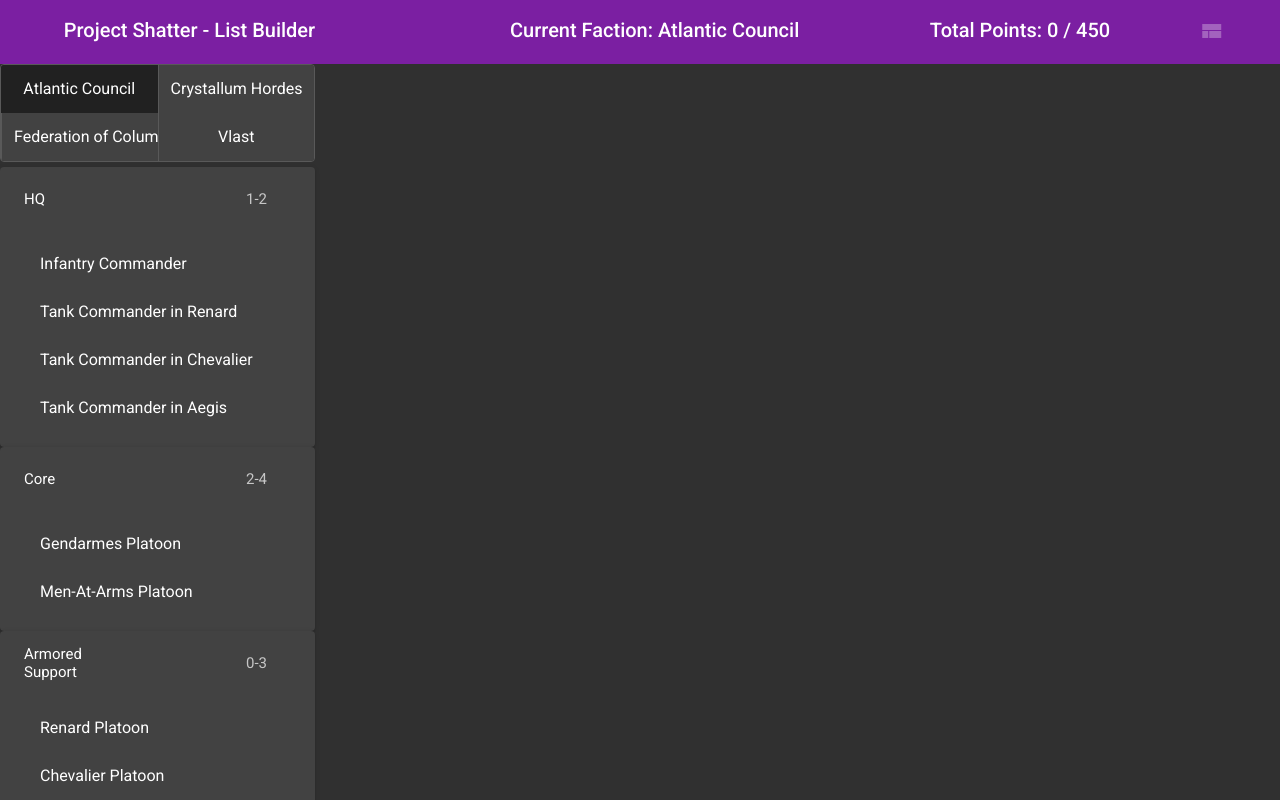
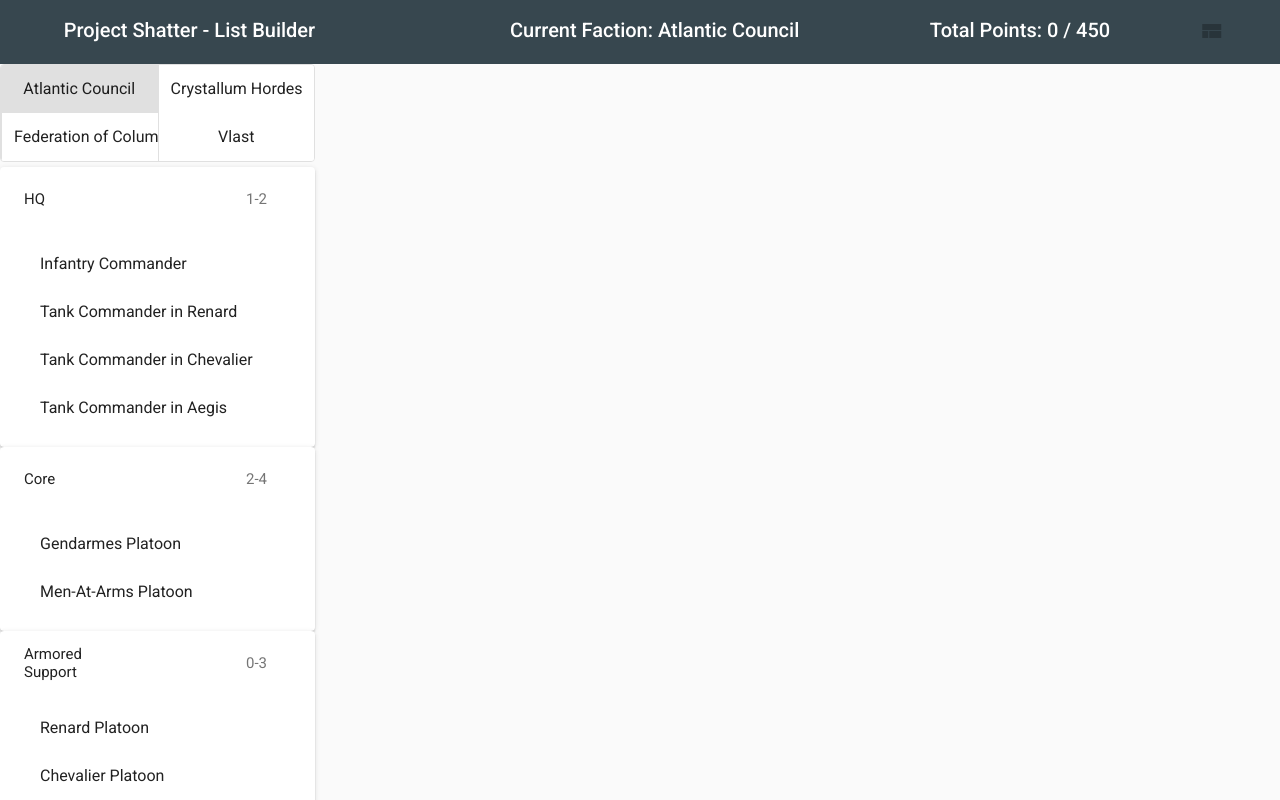
Before and after one commit to kmskov/shatter-list-builder, an Angular app: page / in a window 1280 px wide. Shown: the top 800 px of the page. Built offline with nearby package versions, Linux system fonts and the light colour scheme.

Commit message:
added custom theme

```diff
--- a/angular.json
+++ b/angular.json
@@ -25,7 +25,8 @@
             ],
             "styles": [
               "./node_modules/@angular/material/prebuilt-themes/purple-green.css",
-              "src/styles.css"
+              "src/styles.css",
+              "src/shatter-app-theme.scss"
             ],
             "scripts": []
           },
--- a/src/app/unit-entry/unit-entry.component.html
+++ b/src/app/unit-entry/unit-entry.component.html
@@ -73,11 +73,11 @@
         <mat-list-item class="unit-upgrade" *ngFor="let upgrade of unitEntry.upgrades" [disabled]="upgrade.disabled">
           <button mat-icon-button (click)="removeUpgrade(upgrade)" class="upgrade"
             [disabled]="upgrade.disabled || upgrade.current == 0">
-            <mat-icon>remove_circle_outline</mat-icon>
+            <mat-icon>remove_circle</mat-icon>
           </button>
           <button mat-icon-button (click)="addUpgrade(upgrade)" class="upgrade"
             [disabled]="upgrade.disabled || upgrade.current >= upgrade.limitValue">
-            <mat-icon>add_circle_outline</mat-icon>
+            <mat-icon>add_circle</mat-icon>
           </button>
           <p class="attribute">{{upgrade.label}}</p>
           <p class="upgrade-current" *ngIf="upgrade.current > 0">[{{upgrade.current}}]</p>
--- /dev/null
+++ b/src/shatter-app-theme.scss
@@ -0,0 +1,16 @@
+@import '~@angular/material/theming';
+@include mat-core();
+
+$primary: mat-palette($mat-blue-grey, 800);
+$accent:  mat-palette($mat-orange, 800);
+$warn:    mat-palette($mat-red);
+
+$theme: mat-light-theme((
+  color: (
+    primary: $primary,
+    accent: $accent,
+    warn: $warn,
+  )
+));
+
+@include angular-material-theme($theme);
```
